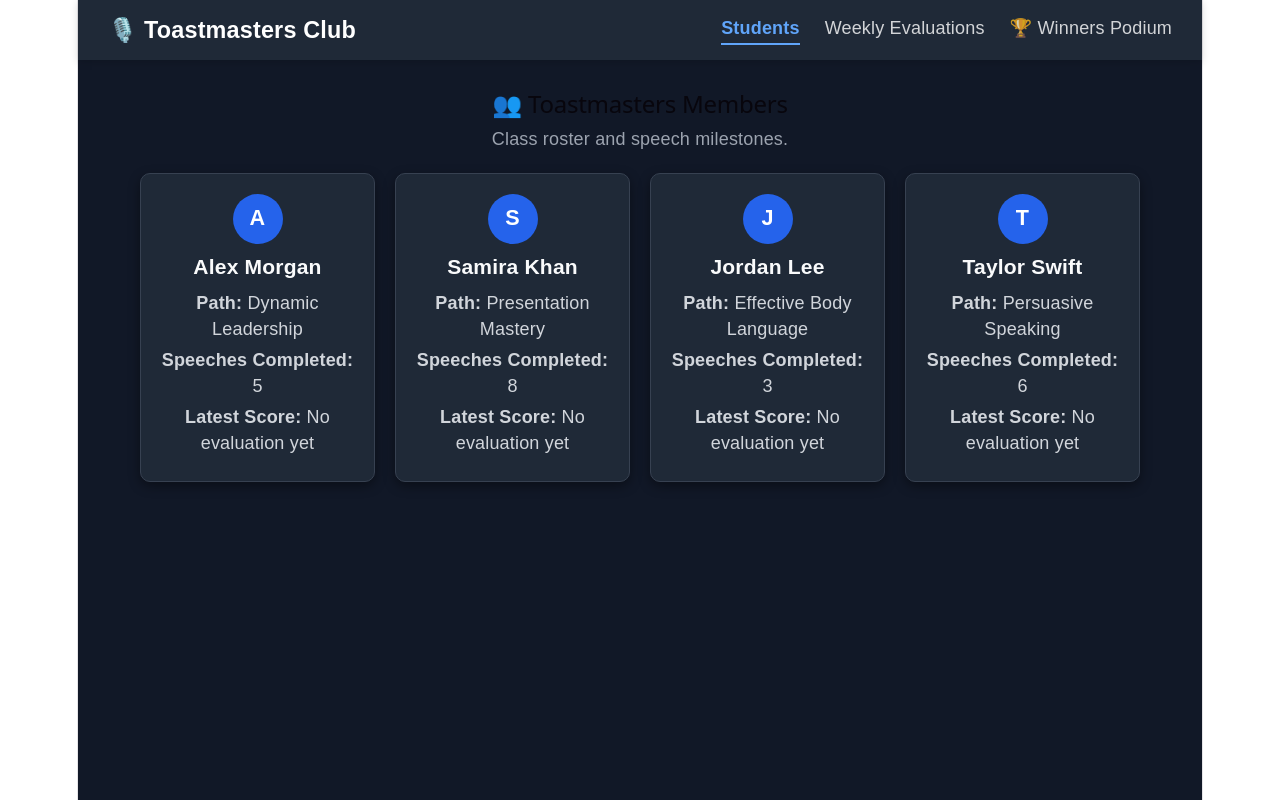
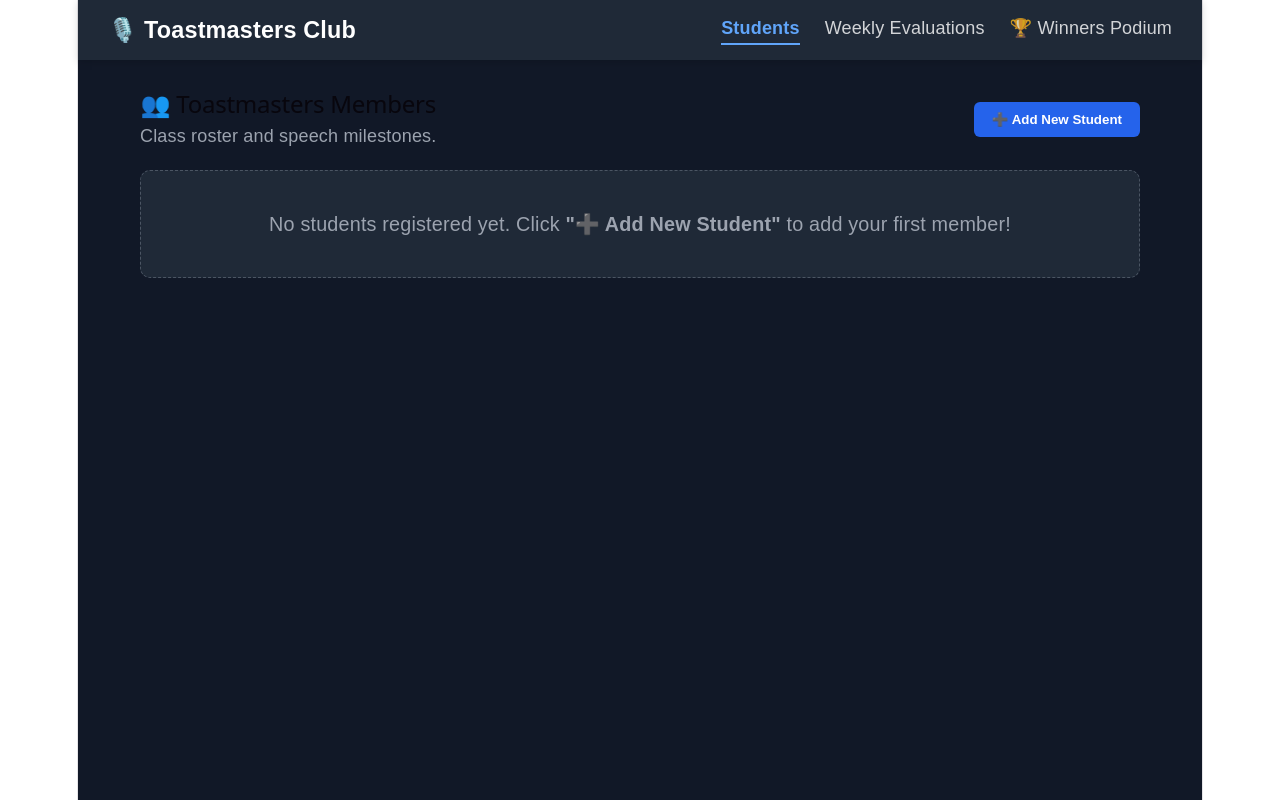
Before and after one commit to prabhashwaraSM/nurd-portal, a React (Vite) app: page / in a window 1280 px wide. Built offline with nearby package versions, Linux system fonts and the light colour scheme.

Commit message:
Added "Pre-school" through "University Level" grade selection, Added delete button, Removed the automatic redirect to the Winners page

```diff
--- a/src/App.jsx
+++ b/src/App.jsx
@@ -8,14 +8,26 @@
   const [activeTab, setActiveTab] = useState("students");
 
   // Centralized Student Data State
-  const [students, setStudents] = useState([
-    { id: 1, name: "Alex Morgan", path: "Dynamic Leadership", speechesGiven: 5, score: 0 },
-    { id: 2, name: "Samira Khan", path: "Presentation Mastery", speechesGiven: 8, score: 0 },
-    { id: 3, name: "Jordan Lee", path: "Effective Body Language", speechesGiven: 3, score: 0 },
-    { id: 4, name: "Taylor Swift", path: "Persuasive Speaking", speechesGiven: 6, score: 0 },
-  ]);
+  const [students, setStudents] = useState([]);
 
-  // Handler to update evaluation score
+  // Handler to add a new student
+  const handleAddStudent = (newStudentData) => {
+    const newStudent = {
+      id: Date.now(),
+      name: newStudentData.name,
+      grade: newStudentData.grade,
+      speechesGiven: 0,
+      score: 0,
+    };
+    setStudents((prev) => [...prev, newStudent]);
+  };
+
+  // Handler to delete a student
+  const handleDeleteStudent = (studentId) => {
+    setStudents((prev) => prev.filter((student) => student.id !== studentId));
+  };
+
+  // Handler to update evaluation score & auto-count speeches
   const handleSaveEvaluation = (studentName, totalScore) => {
     setStudents((prevStudents) =>
       prevStudents.map((student) => {
@@ -29,8 +41,7 @@
         return student;
       })
     );
-    // Switch over to Winners tab automatically to show updated podium
-    setActiveTab("winners");
+    // Automatic redirect removed as requested!
   };
 
   return (
@@ -38,7 +49,13 @@
       <Navbar activeTab={activeTab} setActiveTab={setActiveTab} />
 
       <main>
-        {activeTab === "students" && <Students students={students} />}
+        {activeTab === "students" && (
+          <Students
+            students={students}
+            onAddStudent={handleAddStudent}
+            onDeleteStudent={handleDeleteStudent}
+          />
+        )}
         {activeTab === "evaluations" && (
           <Evaluations students={students} onSaveEvaluation={handleSaveEvaluation} />
         )}
--- a/src/Pages/Evaluations.jsx
+++ b/src/Pages/Evaluations.jsx
@@ -1,4 +1,4 @@
-import { useState } from "react";
+import { useState, useEffect } from "react";
 
 function Evaluations({ students, onSaveEvaluation }) {
   const [selectedStudent, setSelectedStudent] = useState(students[0]?.name || "");
@@ -10,6 +10,13 @@
     speechStructure: 5,
   });
 
+  // Keep dropdown selection synced when students are added or deleted
+  useEffect(() => {
+    if (students.length > 0 && !students.some((s) => s.name === selectedStudent)) {
+      setSelectedStudent(students[0].name);
+    }
+  }, [students, selectedStudent]);
+
   const totalScore = Object.values(scores).reduce((sum, val) => sum + Number(val), 0);
 
   const handleScoreChange = (criterion, value) => {
@@ -18,8 +25,22 @@
 
   const handleSubmit = (e) => {
     e.preventDefault();
+    if (!selectedStudent) return;
     onSaveEvaluation(selectedStudent, totalScore);
   };
+
+  if (students.length === 0) {
+    return (
+      <div style={styles.container}>
+        <h2>📋 Weekly Speech Evaluation</h2>
+        <div style={styles.card}>
+          <p style={{ color: "#9ca3af", textAlign: "center", margin: 0 }}>
+            ⚠️ No students found. Please add members in the <strong>Students</strong> tab first before evaluating!
+          </p>
+        </div>
+      </div>
+    );
+  }
 
   return (
     <div style={styles.container}>
@@ -35,7 +56,7 @@
         >
           {students.map((student) => (
             <option key={student.id} value={student.name}>
-              {student.name}
+              {student.name} ({student.grade})
             </option>
           ))}
         </select>
--- a/src/Pages/Students.jsx
+++ b/src/Pages/Students.jsx
@@ -1,15 +1,108 @@
-function Students({ students }) {
+import { useState } from "react";
+
+function Students({ students, onAddStudent, onDeleteStudent }) {
+  const [showForm, setShowForm] = useState(false);
+  const [name, setName] = useState("");
+  const [grade, setGrade] = useState("Pre-school");
+
+  const gradesList = [
+    "Pre-school", "Grade 1", "Grade 2", "Grade 3", "Grade 4", "Grade 5",
+    "Grade 6", "Grade 7", "Grade 8", "Grade 9", "Grade 10",
+    "Grade 11", "Grade 12", "Grade 13", "University Level"
+  ];
+
+  const handleSubmit = (e) => {
+    e.preventDefault();
+    if (!name.trim()) return;
+
+    onAddStudent({ name, grade });
+
+    setName("");
+    setGrade("Pre-school");
+    setShowForm(false);
+  };
+
+  const handleDeleteClick = (student) => {
+    const isConfirmed = window.confirm(`Are you sure you want to delete ${student.name}?`);
+    if (isConfirmed) {
+      onDeleteStudent(student.id);
+    }
+  };
+
   return (
     <div style={styles.container}>
-      <h2>👥 Toastmasters Members</h2>
-      <p style={{ color: "#9ca3af" }}>Class roster and speech milestones.</p>
+      <div style={styles.header}>
+        <div>
+          <h2 style={{ margin: 0 }}>👥 Toastmasters Members</h2>
+          <p style={{ color: "#9ca3af", margin: "5px 0 0 0" }}>
+            Class roster and speech milestones.
+          </p>
+        </div>
+        <button
+          onClick={() => setShowForm(!showForm)}
+          style={showForm ? styles.cancelBtn : styles.addBtn}
+        >
+          {showForm ? "✕ Cancel" : "➕ Add New Student"}
+        </button>
+      </div>
 
+      {/* Toggleable Add Student Form */}
+      {showForm && (
+        <form onSubmit={handleSubmit} style={styles.formCard}>
+          <h3 style={{ margin: "0 0 15px 0", color: "#60a5fa" }}>Register New Member</h3>
+          <div style={styles.formGrid}>
+            <div style={styles.inputGroup}>
+              <label style={styles.label}>Full Name:</label>
+              <input
+                type="text"
+                placeholder="e.g. Mayantha Prabhashwara"
+                value={name}
+                onChange={(e) => setName(e.target.value)}
+                required
+                style={styles.input}
+              />
+            </div>
+            <div style={styles.inputGroup}>
+              <label style={styles.label}>Grade / Level:</label>
+              <select
+                value={grade}
+                onChange={(e) => setGrade(e.target.value)}
+                style={styles.input}
+              >
+                {gradesList.map((g) => (
+                  <option key={g} value={g}>{g}</option>
+                ))}
+              </select>
+            </div>
+          </div>
+          <button type="submit" style={styles.submitBtn}>
+            Save Member
+          </button>
+        </form>
+      )}
+
+      {/* Empty Roster Notice or Student Grid */}
+      {students.length === 0 ? (
+        <div style={styles.emptyBox}>
+          <p style={{ color: "#9ca3af", margin: 0, fontSize: "1.1rem" }}>
+            No students registered yet. Click <strong>"➕ Add New Student"</strong> to add your first member!
+          </p>
+        </div>
+      ) : (
         <div style={styles.grid}>
           {students.map((student) => (
             <div key={student.id} style={styles.card}>
-            <div style={styles.avatar}>{student.name.charAt(0)}</div>
+              <button
+                onClick={() => handleDeleteClick(student)}
+                style={styles.deleteBtn}
+                title="Delete Student"
+              >
+                🗑️
+              </button>
+
+              <div style={styles.avatar}>{student.name.charAt(0).toUpperCase()}</div>
               <h3 style={styles.cardTitle}>{student.name}</h3>
-            <p style={styles.text}><strong>Path:</strong> {student.path}</p>
+              <p style={styles.text}><strong>Grade:</strong> {student.grade}</p>
               <p style={styles.text}><strong>Speeches Completed:</strong> {student.speechesGiven}</p>
               <p style={styles.text}>
                 <strong>Latest Score:</strong> {student.score > 0 ? `${student.score}/50` : "No evaluation yet"}
@@ -17,25 +110,120 @@
             </div>
           ))}
         </div>
+      )}
     </div>
   );
 }
 
 const styles = {
-  container: { padding: "30px", maxWidth: "1000px", margin: "0 auto", textAlign: "center" },
-  grid: { display: "grid", gridTemplateColumns: "repeat(auto-fit, minmax(220px, 1fr))", gap: "20px", marginTop: "20px" },
+  container: { padding: "30px", maxWidth: "1000px", margin: "0 auto" },
+  header: {
+    display: "flex",
+    justifyContent: "space-between",
+    alignItems: "center",
+    marginBottom: "20px"
+  },
+  addBtn: {
+    backgroundColor: "#2563eb",
+    color: "#fff",
+    border: "none",
+    padding: "10px 18px",
+    borderRadius: "6px",
+    fontWeight: "bold",
+    cursor: "pointer"
+  },
+  cancelBtn: {
+    backgroundColor: "#4b5563",
+    color: "#fff",
+    border: "none",
+    padding: "10px 18px",
+    borderRadius: "6px",
+    fontWeight: "bold",
+    cursor: "pointer"
+  },
+  formCard: {
+    backgroundColor: "#1f2937",
+    padding: "20px",
+    borderRadius: "10px",
+    border: "1px solid #374151",
+    marginBottom: "25px",
+    boxShadow: "0 4px 12px rgba(0,0,0,0.3)"
+  },
+  formGrid: {
+    display: "grid",
+    gridTemplateColumns: "repeat(auto-fit, minmax(200px, 1fr))",
+    gap: "15px",
+    marginBottom: "15px"
+  },
+  inputGroup: { display: "flex", flexDirection: "column", gap: "5px" },
+  label: { color: "#d1d5db", fontSize: "0.9rem", fontWeight: "bold" },
+  input: {
+    padding: "10px",
+    borderRadius: "5px",
+    border: "1px solid #4b5563",
+    backgroundColor: "#374151",
+    color: "#fff"
+  },
+  submitBtn: {
+    backgroundColor: "#16a34a",
+    color: "#fff",
+    border: "none",
+    padding: "10px 20px",
+    borderRadius: "6px",
+    fontWeight: "bold",
+    cursor: "pointer"
+  },
+  emptyBox: {
+    backgroundColor: "#1f2937",
+    padding: "40px",
+    borderRadius: "10px",
+    textAlign: "center",
+    border: "1px dashed #4b5563",
+    marginTop: "20px"
+  },
+  grid: {
+    display: "grid",
+    gridTemplateColumns: "repeat(auto-fit, minmax(220px, 1fr))",
+    gap: "20px"
+  },
   card: {
-    backgroundColor: "#1f2937", // Dark card background
+    backgroundColor: "#1f2937",
     color: "#f9fafb",
     padding: "20px",
     borderRadius: "10px",
     textAlign: "center",
     boxShadow: "0 4px 12px rgba(0,0,0,0.4)",
-    border: "1px solid #374151"
+    border: "1px solid #374151",
+    position: "relative" // Allows exact positioning for delete icon
   },
-  avatar: { width: "50px", height: "50px", borderRadius: "50%", backgroundColor: "#2563eb", color: "#fff", display: "flex", alignItems: "center", justifyContent: "center", fontSize: "1.2rem", fontWeight: "bold", margin: "0 auto 10px" },
+  avatar: {
+    width: "50px",
+    height: "50px",
+    borderRadius: "50%",
+    backgroundColor: "#2563eb",
+    color: "#fff",
+    display: "flex",
+    alignItems: "center",
+    justifyContent: "center",
+    fontSize: "1.2rem",
+    fontWeight: "bold",
+    margin: "0 auto 10px"
+  },
   cardTitle: { margin: "10px 0", color: "#f9fafb" },
-  text: { color: "#d1d5db", margin: "5px 0" }
+  text: { color: "#d1d5db", margin: "5px 0" },
+  deleteBtn: {
+    position: "absolute",
+    top: "10px",
+    right: "10px",
+    backgroundColor: "transparent",
+    border: "none",
+    fontSize: "1rem",
+    cursor: "pointer",
+    padding: "4px 6px",
+    borderRadius: "4px",
+    opacity: 0.7,
+    transition: "opacity 0.2s",
+  }
 };
 
 export default Students;
```
Lines whose indentation alone changed are shown as unchanged.
